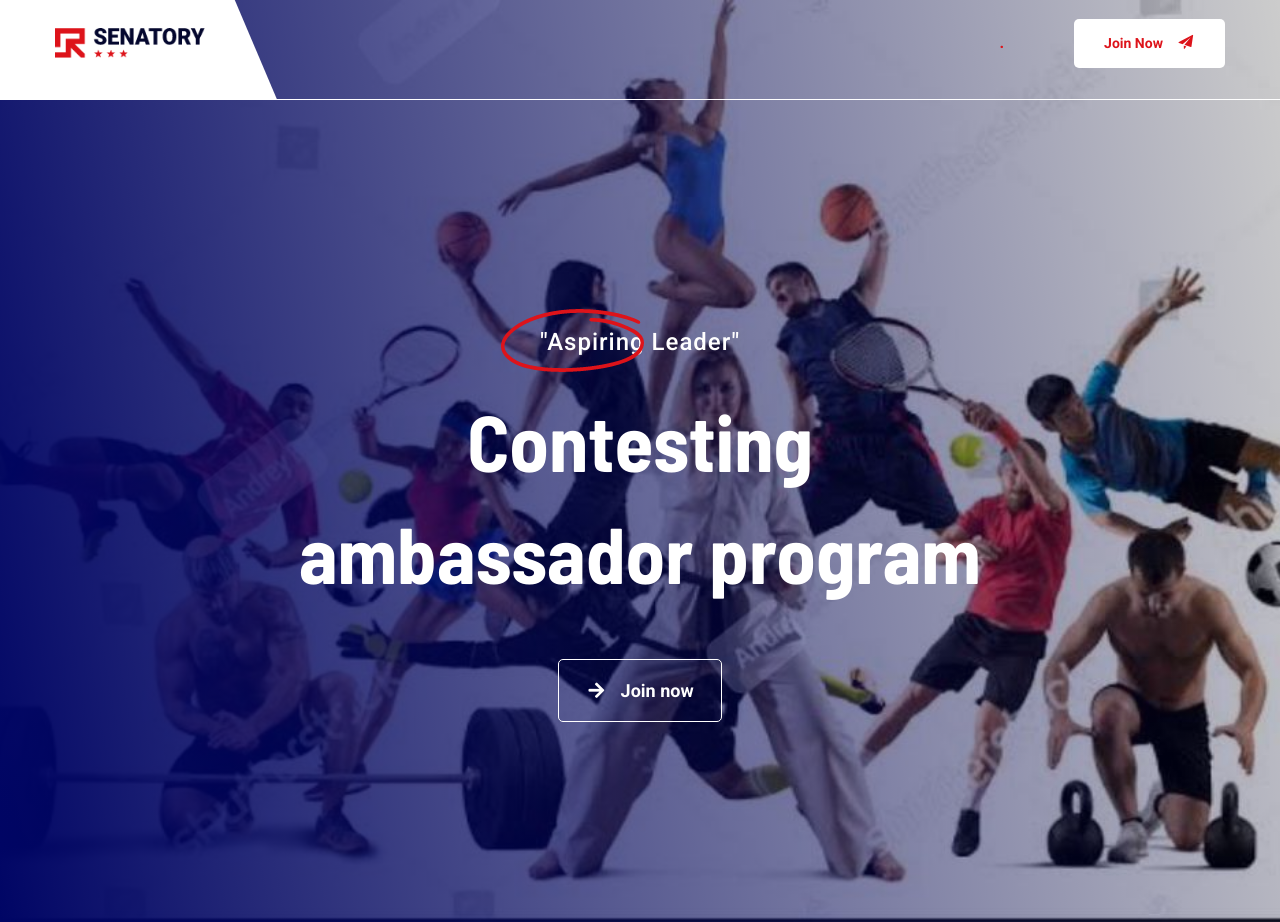
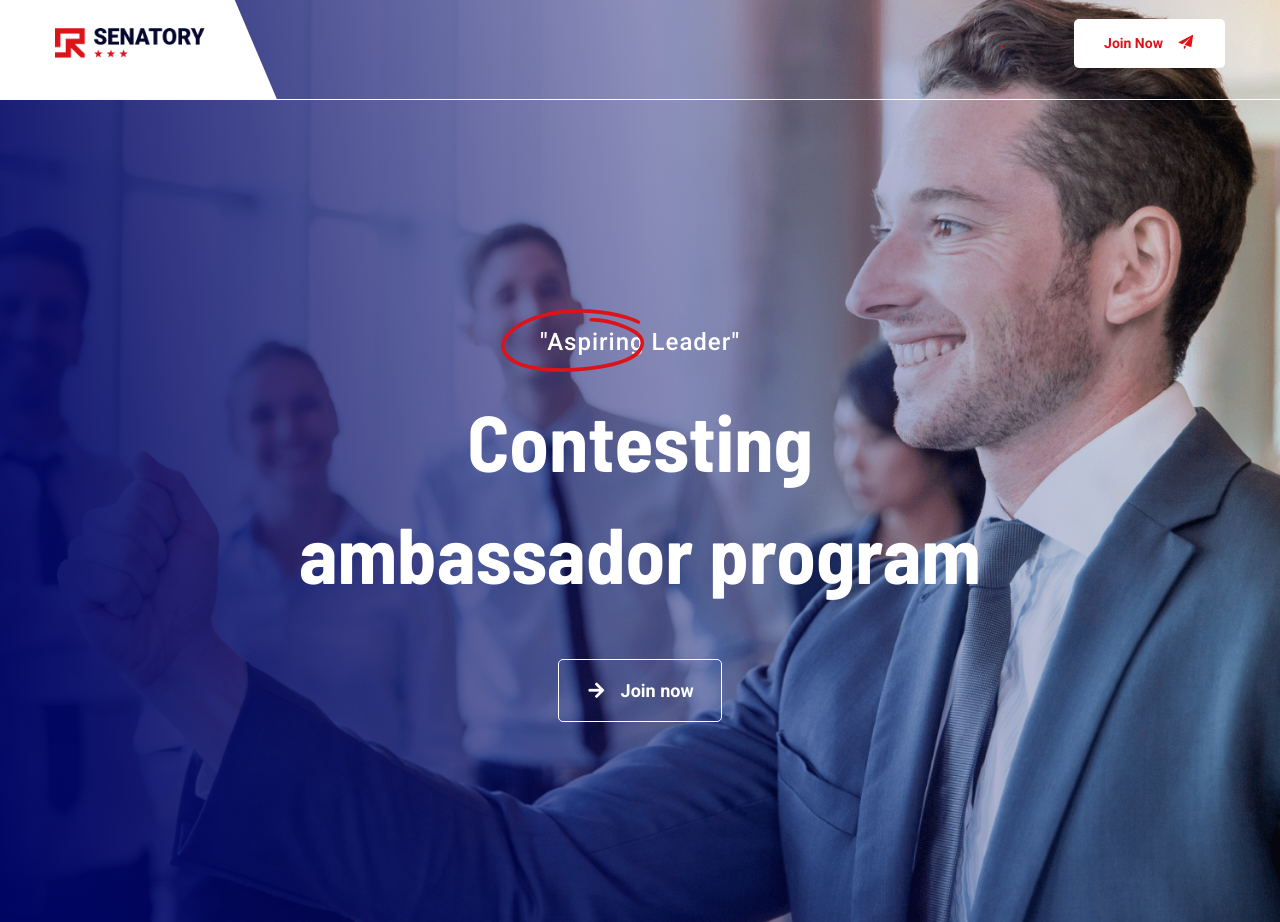
Before and after one commit to votegentle961/ambassaor, a plain HTML site: page index.html in a window 1280 px wide. Shown: the top 922 px of the page. Drawn offline with Linux system fonts and the light colour scheme.

Commit message:
Update index.html

```diff
--- a/index.html
+++ b/index.html
@@ -195,7 +195,7 @@
     </nav>
     <!-- navbar area end -->
   </div>
-  <div class="header-area style-02 style-04 header-sanatory header-bg-02" style="background-image:url(assets/img/man.jpeg);">
+  <div class="header-area style-02 style-04 header-sanatory header-bg-02" style="background-image:url(assets/img/man.png);">
 
         <div class="container nav-container">
             <div class="row justify-content-center">
```
